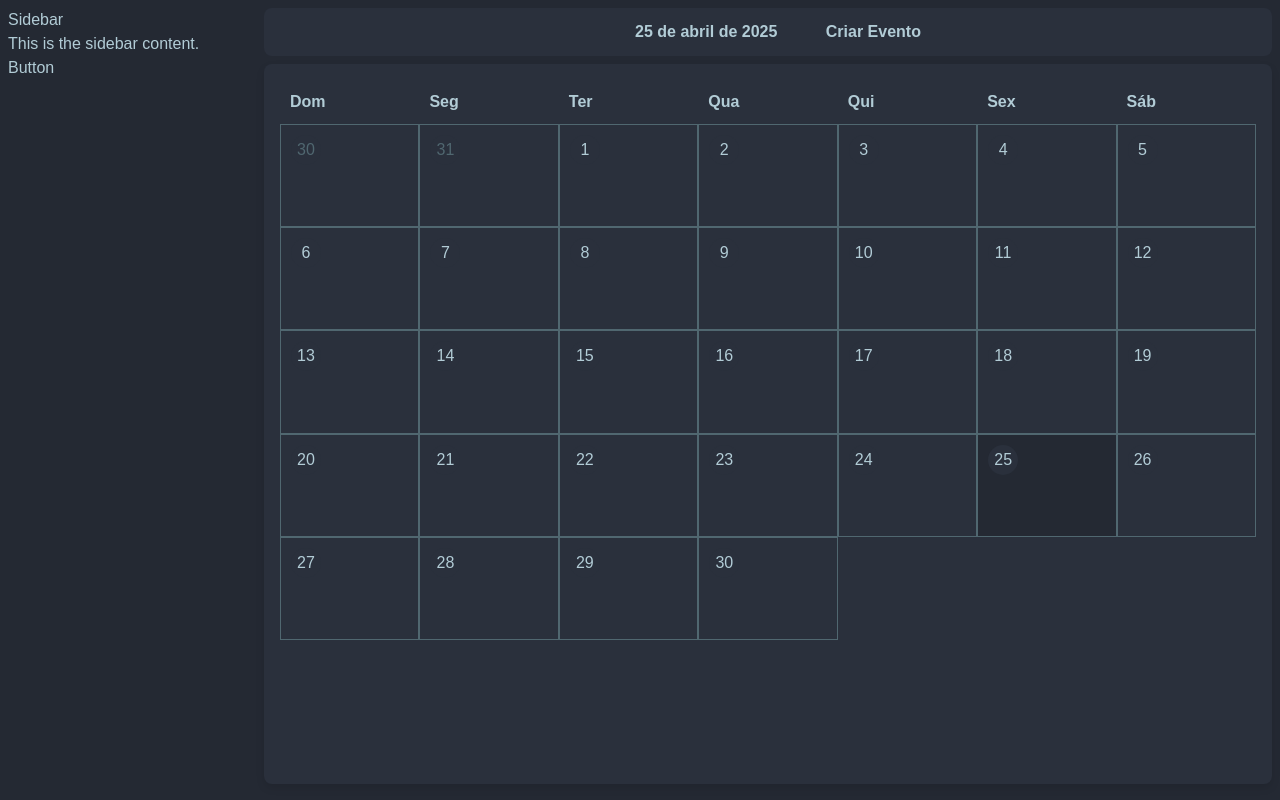
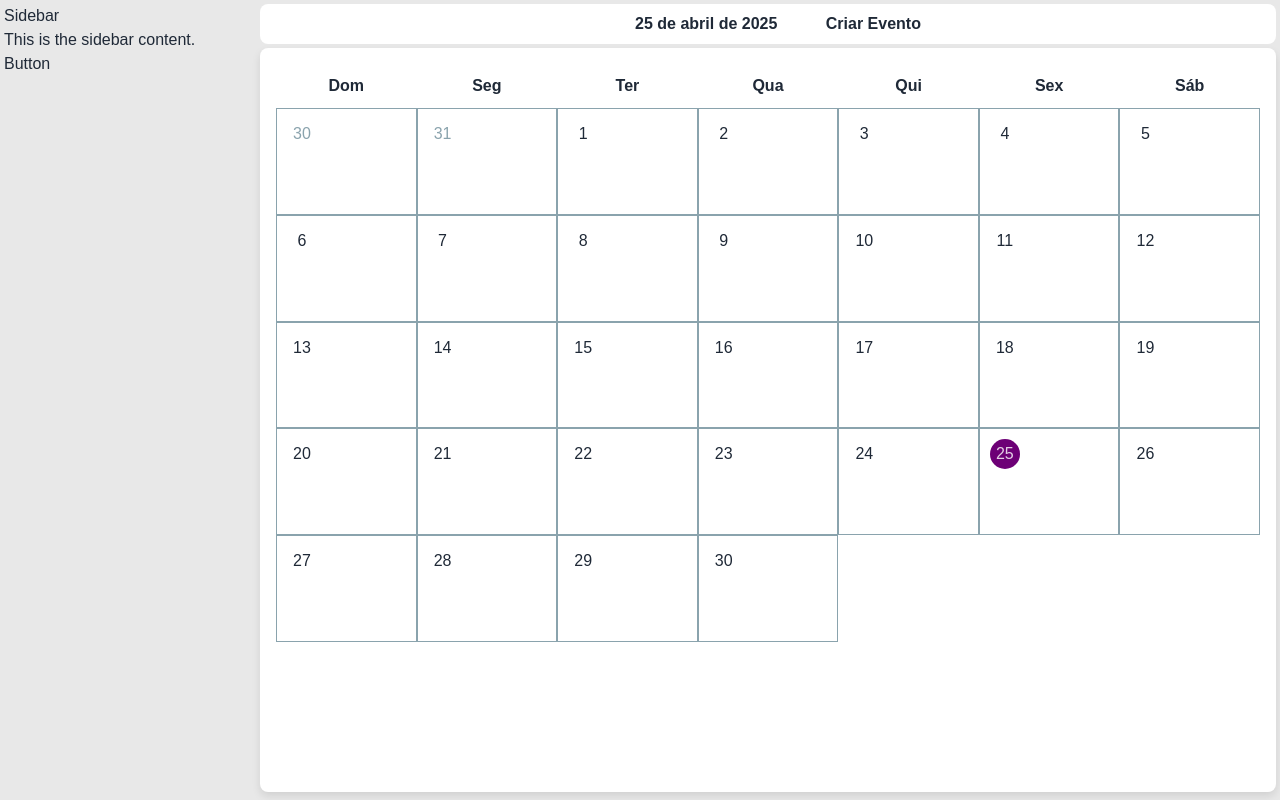
Before and after one commit to Luckyx128/agenda-feild, a Next.js app: page /calendario in a window 1280 px wide. Built offline with nearby package versions, Linux system fonts and the light colour scheme; some icons are missing.

Commit message:
Add dialog component and styles for scheduling visits; update calendar styles

```diff
--- a/app/calendario/calendar.css
+++ b/app/calendario/calendar.css
@@ -48,13 +48,17 @@
   height: 30px;
   padding-top: 3px;
 }
+.today-label{
+   background-color: var(--color-primary) !important;
+   color: var(--color-primary-content) !important;
+}
 .expanded {
   grid-column: span 2;
   grid-row: span 2;
 }
 .calendar-header {
   background-color: #ffffff;
-  text-align: start;
+  text-align: center;
   font-weight: bold;
   padding: 10px;
   background-color: var(--color-base-100);
@@ -87,7 +91,7 @@
 
 .selected {
   background-color: var(--color-neutral) !important;
-  color: var(--color-neutral-content) !important;
+  color: var(--color-base-content) !important;
 }
 
 .btn {
--- /dev/null
+++ b/app/components/dialog.css
@@ -0,0 +1,104 @@
+.dialog-overlay {
+   position: fixed;
+   top: 0;
+   left: 0;
+   width: 100%;
+   height: 100%;
+   background-color: rgba(0, 0, 0, 0.5);
+   z-index: 9;
+}
+
+.dialog {
+   display: flex;
+   flex-direction: column;
+   align-self: center;
+   padding: 20px;
+   background-color: var(--color-base-100);
+   border-radius: 8px;
+   box-shadow: 0 2px 10px rgba(0, 0, 0, 0.1);
+   position: absolute;
+   z-index: 10;
+   top: 50%;
+   left: 50%;
+   transform: translate(-50%, -50%);
+   width: 30%;
+   height: 70%;
+}
+
+.dialog > h1 {
+   margin: auto 0;
+   color: var(--color-base-content);
+   text-align: center;
+}
+
+.dialog-content{
+   display: flex;
+   flex-direction: column;
+   align-items: center;
+   width: 100%;
+   height: 100%;
+}
+
+label {
+   font-size: 1.2rem;
+   margin-bottom: 10px;
+   padding: 10px;
+   color: var(--color-base-content);
+   border-radius: var(--radius-field);
+   border: 1px solid var(--color-base-200);
+   background-color: var(--color-base-100);
+   display: flex;
+   justify-content: center;
+   align-items: center;
+   width: 100%;
+}
+
+input{
+   width: 100%;
+   padding: 10px;
+   border: none;
+   background-color: var(--color-base-100);
+   color: var(--color-base-content);
+}
+
+.btn-submit{
+   width: 100%;
+   padding: 10px;
+   border-radius: var(--radius-field);
+   border: none;
+   background-color: var(--color-primary);
+   color: var(--color-primary-content);
+   font-size: 1.2rem;
+   cursor: pointer;
+}
+
+.btn-neutral{
+   width: 100%;
+   padding: 10px;
+   border-radius: var(--radius-field);
+   border: none;
+   background-color: var(--color-neutral);
+   color: var(--color-neutral-content);
+   font-size: 1.2rem;
+   cursor: pointer;
+}
+
+.dialog-content-buttons{
+   display: flex;
+   justify-content: space-between;
+   width: 100%;
+   padding: var(--size-field);
+   margin-top: var(--size-field);
+   gap: var(--size-field);
+}
+
+textarea{
+   width: 100%;
+   height: 100%;
+   padding: 10px;
+
+   border: 0;
+   background-color: var(--color-base-100);
+   resize: none;
+   color: var(--color-base-content);
+}
--- /dev/null
+++ b/app/components/dialog.tsx
@@ -0,0 +1,67 @@
+import "./dialog.css";
+import PersonIcon from '@mui/icons-material/Person';
+import LocationCityIcon from '@mui/icons-material/LocationCity';
+import ArticleIcon from '@mui/icons-material/Article';
+type Props = {
+  dateIni: Date;
+  isOpen: boolean;
+  onClose: () => void;
+};
+
+export default function Dialog({ dateIni, isOpen, onClose }: Props) {
+  return (
+    <div
+      className={`dialog-overlay ${isOpen ? "open" : "closed"}`}
+      onClick={onClose}
+    >
+      <div className="dialog">
+        <h1>AGENDAR VISITA</h1>
+        <section className="dialog-content">
+          <form action="/api/evento" method="post">
+            <div className="dialog-content-item">
+              <label htmlFor="title">
+               <PersonIcon/>
+                <input type="text" id="title"  placeholder="Agente"/>
+              </label>
+            </div>
+            <div className="dialog-content-item">
+              <label htmlFor="empresa">
+               <LocationCityIcon/>
+                <input type="text" id="empresa" placeholder="Empresa" />
+              </label>
+            </div>
+
+            <div className="dialog-content-item">
+              <label htmlFor="date">
+                <input
+                  type="date"
+                  id="date"
+                  defaultValue={dateIni.toISOString().split("T")[0]}
+                />
+              </label>
+            </div>
+            <div className="dialog-content-item">
+              <label htmlFor="time">
+                <input type="time" id="time" />
+              </label>
+            </div>
+            <div className="dialog-content-item">
+              <label htmlFor="description">
+               <ArticleIcon/>
+                <textarea id="description" placeholder="Descrição" ></textarea>
+              </label>
+            </div>
+            <div className="dialog-content-buttons">
+              <button className="btn-submit" type="submit">
+                Cadastrar
+              </button>
+              <button className="btn-neutral" type="button" onClick={onClose}>
+                Cancelar
+              </button>
+            </div>
+          </form>
+        </section>
+      </div>
+    </div>
+  );
+}
--- a/app/components/fullCalendar.tsx
+++ b/app/components/fullCalendar.tsx
@@ -1,11 +1,12 @@
 import React, { useState } from "react";
-
+import Dialog from "./dialog";
 type CalendarioProps = {
    date: Date;
 }
 
 export default function FullCalendar({ date }: CalendarioProps) {
    const [selectedDate, setSelectedDate] = useState<Date | null>(null);
+   const [isOpen, setIsOpen] = useState(false);
    const currentData = new Date();
       const getDaysOfWeekInMonth = (dayOfWeek: number) => {
          const days = [];
@@ -44,8 +45,8 @@ export default function FullCalendar({ date }: CalendarioProps) {
        "Sáb",
      ];
      const handleDateClick = (date: Date) => {
-
-       return setSelectedDate(date);
+      setSelectedDate(date);
+      setIsOpen(true);
      };
    return (
       <div className="parent">
@@ -56,13 +57,16 @@ export default function FullCalendar({ date }: CalendarioProps) {
            </div>
            {getDaysOfWeekInMonth(index).map((dia, index) => (
               <div key={index}
-              className={"calendar-day "+ (date.getMonth() !== dia.getMonth() ? "not-current-month " : "current-month ") + (`${currentData.getDate()} - ${currentData.getMonth()}`  === `${dia.getDate()} - ${dia.getMonth()}` ? "today " : "") + (`${selectedDate?.getDate()} - ${selectedDate?.getMonth()}` === `${dia.getDate()} - ${dia.getMonth()}` ? "selected " : "")}
+              className={"calendar-day "+ (date.getMonth() !== dia.getMonth() ? "not-current-month " : "current-month ") + (`${selectedDate?.getDate()} - ${selectedDate?.getMonth()}` === `${dia.getDate()} - ${dia.getMonth()}` ? "selected " : "")}
               onClick={() => handleDateClick(dia)}>
-                 <span className="day-label">{dia.getDate()} </span>
+                 <span className={"day-label " + (`${currentData.getDate()} - ${currentData.getMonth()}`  === `${dia.getDate()} - ${dia.getMonth()}` ? "today-label " : "")}>{dia.getDate()} </span>
               </div>
            ))}
         </div>
       ))}
+      {isOpen ? (
+      <Dialog dateIni={selectedDate || date} isOpen={isOpen} onClose={() => setIsOpen(false)} />
+      ): null}
       </div>
    );
 }
--- a/app/globals.css
+++ b/app/globals.css
@@ -11,36 +11,37 @@
 
 
 :root {
+
+  --color-previous-month-content: oklch(70% 0.031 222.959);
   --background: #ffffff;
   --foreground: #171717;
-  --color-base-100: oklch(30.857% 0.023 264.149);
-  --color-base-200: oklch(28.036% 0.019 264.182);
-  --color-base-300: oklch(26.346% 0.018 262.177);
-  --color-base-content: oklch(82.901% 0.031 222.959);
-  --color-primary: oklch(86.133% 0.141 139.549);
-  --color-primary-content: oklch(17.226% 0.028 139.549);
-  --color-secondary: oklch(73.375% 0.165 35.353);
-  --color-secondary-content: oklch(14.675% 0.033 35.353);
-  --color-accent: oklch(74.229% 0.133 311.379);
-  --color-accent-content: oklch(14.845% 0.026 311.379);
-  --color-neutral: oklch(24.731% 0.02 264.094);
-  --color-neutral-content: oklch(82.901% 0.031 222.959);
-  --color-info: oklch(86.078% 0.142 206.182);
-  --color-info-content: oklch(17.215% 0.028 206.182);
-  --color-success: oklch(86.171% 0.142 166.534);
-  --color-success-content: oklch(17.234% 0.028 166.534);
-  --color-warning: oklch(86.163% 0.142 94.818);
-  --color-warning-content: oklch(17.232% 0.028 94.818);
-  --color-error: oklch(82.418% 0.099 33.756);
-  --color-error-content: oklch(16.483% 0.019 33.756);
-  --color-previous-month-content: oklch(50% 0.031 222.959);
+  --color-base-100: oklch(100% 0 0);
+  --color-base-200: oklch(93% 0 0);
+  --color-base-300: oklch(86% 0 0);
+  --color-base-content: oklch(27.807% 0.029 256.847);
+  --color-primary: oklch(37.45% 0.189 325.02);
+  --color-primary-content: oklch(87.49% 0.037 325.02);
+  --color-secondary: oklch(53.92% 0.162 241.36);
+  --color-secondary-content: oklch(90.784% 0.032 241.36);
+  --color-accent: oklch(75.98% 0.204 56.72);
+  --color-accent-content: oklch(15.196% 0.04 56.72);
+  --color-neutral: oklch(27.807% 0.029 256.847);
+  --color-neutral-content: oklch(85.561% 0.005 256.847);
+  --color-info: oklch(72.06% 0.191 231.6);
+  --color-info-content: oklch(0% 0 0);
+  --color-success: oklch(64.8% 0.15 160);
+  --color-success-content: oklch(0% 0 0);
+  --color-warning: oklch(84.71% 0.199 83.87);
+  --color-warning-content: oklch(0% 0 0);
+  --color-error: oklch(71.76% 0.221 22.18);
+  --color-error-content: oklch(0% 0 0);
   --radius-selector: 1rem;
   --radius-field: 0.5rem;
   --radius-box: 1rem;
   --size-selector: 0.25rem;
-  --size-field: 0.50rem;
+  --size-field: 0.25rem;
   --border: 1px;
-  --depth: 0;
+  --depth: 1;
   --noise: 0;
 
 }
```
